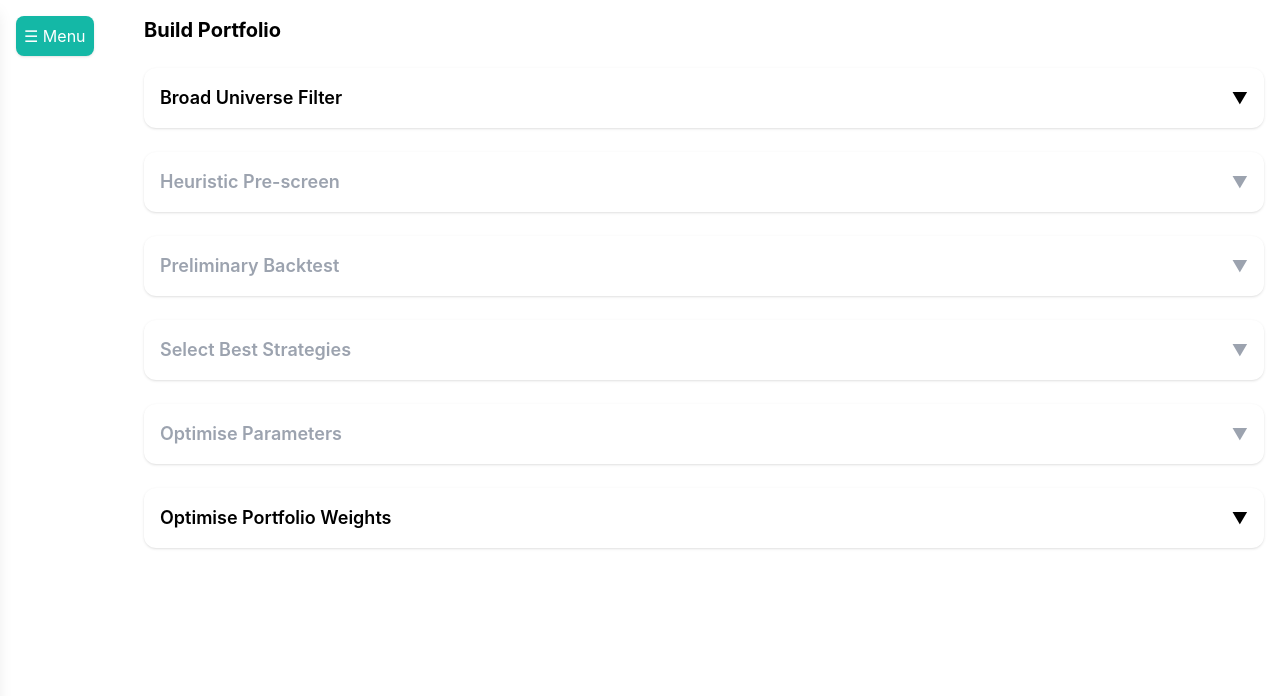
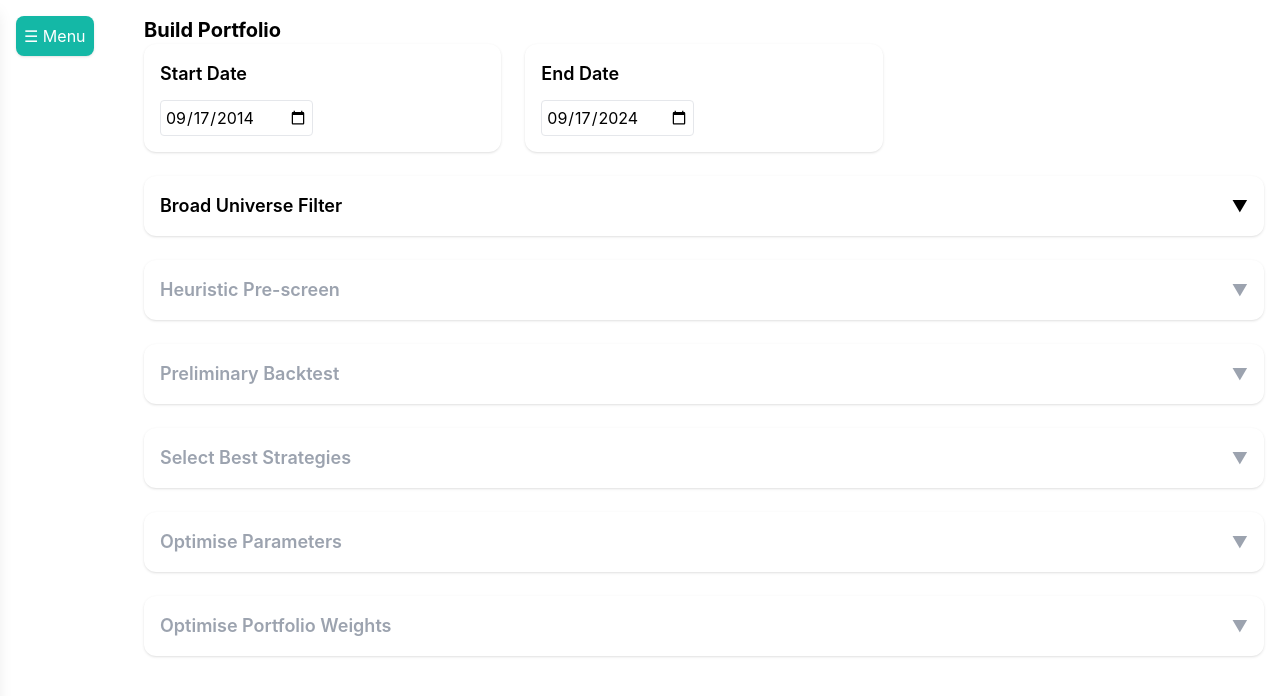
Before and after one commit to barneytodd/QuantApp, a React (Create React App) app in the folder frontend/: page /portfolio in a window 1280 px wide. Shown: the top 696 px of the page. Built offline with nearby package versions, Linux system fonts and the light colour scheme.

Commit message:
feature: add start and end date param cards to portfolio builder

```diff
--- a/frontend/src/pages/Backtesting/hooks/useOptimisation.js
+++ b/frontend/src/pages/Backtesting/hooks/useOptimisation.js
@@ -2,7 +2,7 @@ import { useState, useEffect } from "react";
 import { strategies } from "../parameters/strategyRegistry";
 import { globalParams } from "../parameters/globalParams";
 
-export function useOptimisation() {
+export function useOptimisation(startDate=null, endDate=null) {
   const [optimisationResult, setOptimisationResult] = useState(null);
   const [isLoading, setIsLoading] = useState(false);
   const [error, setError] = useState(null);
@@ -46,8 +46,10 @@ export function useOptimisation() {
         g.name,
         {
           value: g.name === "startDate"
-            ? startStr
-            : g.default,
+            ? startDate?.value ?? startStr
+            : g.name === "endDate"
+              ? endDate?.value ?? g.default
+              : g.default,
           lookback: g.lookback ?? null
         }
       ]))
@@ -55,7 +57,7 @@ export function useOptimisation() {
 
     setStratParams(strategyParamsDict);
     setGlobParams(globalParamsDict);
-  }, [])
+  }, [endDate?.value, startDate?.value])
 
 
   const optimiseParameters = async ({ strategyTypesWithSymbols, optimParams, scoringParams }) => {
@@ -73,7 +75,7 @@ export function useOptimisation() {
         }
       ])
     )
-    console.log(strats)
+
     const optimisationParams = Object.fromEntries(
       Object.entries(optimParams).map(([name, param]) => [
         name,
--- a/frontend/src/pages/PortfolioAnalysis/PortfolioAnalysis.js
+++ b/frontend/src/pages/PortfolioAnalysis/PortfolioAnalysis.js
@@ -4,8 +4,9 @@ import PreliminaryBacktest from "./components/stages/Stage3PreliminaryBacktest";
 import StrategySelection from "./components/stages/Stage4StrategySelect";
 import ParamOptimisation from "./components/stages/Stage5ParamOptimsation";
 import PortfolioWeights from "./components/stages/Stage6PortfolioWeights";
+import ParamCard from "../../components/ui/ParamCard";
 
-import { useState } from "react"
+import { useEffect, useState } from "react"
 import { useUniverseFilters } from "./hooks/useUniverseFilters";
 import { usePreScreen } from "./hooks/usePreScreen";
 import { usePrelimBacktest } from "./hooks/usePrelimBacktest";
@@ -14,39 +15,6 @@ import { useParamOptimisation } from "./hooks/useParamOptimisation"
 import { usePortfolioWeights } from "./hooks/usePortfolioWeights";
 
 
-const precomputedParamOptimisationResults = {
-  "breakout": {
-    "best_params": {"lookback": 20, "breakoutMultiplier": 0.0},
-    "aggregated_results": [
-      {"symbol": "AAPL", "strategy": "breakout", "returns": [
-        0.0015, -0.0005, 0.0025, 0.001, -0.0015, 0.003, 0.002, -0.0005, 0.0015, 0.0005,
-        -0.002, 0.001, 0.0005, -0.0005, 0.0015, 0.002, -0.001, 0.003, 0.0015, -0.0005,
-        0.0005, 0.001, -0.001, 0.002, 0.0005, 0.001, -0.0005, 0.0025, 0.002, -0.001
-      ]}
-    ]
-  },
-  "sma_crossover": {
-    "best_params": {"shortPeriod": 20, "longPeriod": 50},
-    "aggregated_results": [
-      {"symbol": "MSFT", "strategy": "sma_crossover", "returns": [
-        0.002, -0.001, 0.003, 0.001, -0.002, 0.004, 0.003, -0.001, 0.002, 0.001,
-        -0.003, 0.002, 0.001, -0.001, 0.002, 0.003, -0.002, 0.004, 0.002, -0.001,
-        0.001, 0.002, -0.002, 0.003, 0.001, 0.002, -0.001, 0.004, 0.003, -0.002
-      ]}
-    ]
-  },
-  "pairs_trading": {
-    "best_params": {"lookback": 20, "entryZ": 2, "exitZ": 0.5, "hedgeRatio": 1.0},
-    "aggregated_results": [
-      {"symbol": "AMZN-GOOG", "strategy": "pairs_trading", "returns": [
-        0.004, -0.003, 0.006, 0.002, -0.004, 0.008, 0.005, -0.002, 0.004, 0.003,
-        -0.006, 0.004, 0.002, -0.003, 0.004, 0.006, -0.004, 0.007, 0.004, -0.002,
-        0.002, 0.003, -0.003, 0.005, 0.002, 0.003, -0.002, 0.006, 0.005, -0.003
-      ]}
-    ]
-  }
-}
-
 export default function PortfolioBuilder() {
   const [showUniFilter, setShowUniFilter] = useState(false);
   const [showPreScreen, setShowPreScreen] = useState(false);
@@ -54,6 +22,9 @@ export default function PortfolioBuilder() {
   const [showStrategySelector, setShowStrategySelector] = useState(false);
   const [showParamOptimisation, setShowParamOptimisation] = useState(false);
   const [showPortfolioWeights, setShowPortfolioWeights] = useState(false);
+
+  const [startDate, setStartDate] = useState({});
+  const [endDate, setEndDate] = useState({});
 
   const {
     filterValues: uniFilterValues,
@@ -75,7 +46,7 @@ export default function PortfolioBuilder() {
     testingComplete: preScreenTestingComplete,
     progress: preScreenTestingProgress,
     fails: preScreenFails
-  } = usePreScreen(uniFilterResults, setShowPreScreen);
+  } = usePreScreen(uniFilterResults, endDate, setShowPreScreen);
 
   const {
     filterValues: backtestFilterValues,
@@ -87,7 +58,7 @@ export default function PortfolioBuilder() {
     strategyType: backtestStrategyType,
     pairsLoading: BacktestPairsLoading,
     pairsProgress: BacktestPairsProgress
-  } = usePrelimBacktest(preScreenFilterResults, setShowPrelimBacktest);
+  } = usePrelimBacktest(preScreenFilterResults, endDate, setShowPrelimBacktest);
 
   const {
     paramValues: strategySelectParamValues,
@@ -99,7 +70,7 @@ export default function PortfolioBuilder() {
     strategyType: strategySelectStrategyType,
     uploadComplete: strategySelectUploadComplete,
     progress: strategySelectProgress
-  } = useStrategySelect(backtestFilterResults, setShowStrategySelector)
+  } = useStrategySelect(backtestFilterResults, startDate, endDate, setShowStrategySelector)
 
   const {
     optimisationParams: paramOptimisationParams,
@@ -109,7 +80,7 @@ export default function PortfolioBuilder() {
     optimLoading: paramOptimisationLoading,
     optimError: paramOptimisationError,
     progress: paramOptimisationProgress
-  } = useParamOptimisation(strategySelectResults, setShowParamOptimisation)
+  } = useParamOptimisation(strategySelectResults, startDate, endDate, setShowParamOptimisation)
 
   const {
     portfolioWeightsParams,
@@ -124,7 +95,7 @@ export default function PortfolioBuilder() {
     savePortfolioToDB,
     saving: savingPortfolio,
     saved: savedPortfolio
-  } = usePortfolioWeights(precomputedParamOptimisationResults, setShowPortfolioWeights)
+  } = usePortfolioWeights(paramOptimisationResults, setShowPortfolioWeights)
 
   const handleUniverseFilters = async () => {
     await filterUniverse();
@@ -154,9 +125,33 @@ export default function PortfolioBuilder() {
     await savePortfolioToDB(portfolioWeightsResult);
   }
 
+  useEffect(() => {
+    const today = new Date();
+    const start = new Date();
+    const end = new Date()
+    start.setFullYear(today.getFullYear() - 11);
+    end.setFullYear(today.getFullYear() - 1)
+
+    const startStr = start.toISOString().split("T")[0].replace(/-/g, "-");
+    const endStr = end.toISOString().split("T")[0].replace(/-/g, "-");
+
+    setStartDate({value: startStr, type: "date", label: "Start Date"})
+    setEndDate({value: endStr, type: "date", label: "End Date"})
+  }, [])
+
   return (
     <div className="p-4">
       <h1 className="text-xl font-bold">Build Portfolio</h1>
+      <div className="grid grid-cols-1 md:grid-cols-3 gap-6">
+        <ParamCard
+          param={startDate}
+          setParam={setStartDate}
+        />
+        <ParamCard
+          param={endDate}
+          setParam={setEndDate}
+        />
+      </div>
       <UniverseFilter
         filterValues={uniFilterValues}
         setFilterValues={setUniFilterValues}
@@ -234,7 +229,7 @@ export default function PortfolioBuilder() {
         hrpLoading={portfolioWeightsHrpLoading}
         optimisationLoading={portfolioWeightsOptimisationLoading}
         portfolioWeightsError={portfolioWeightsError}
-        paramOptimisationResults={precomputedParamOptimisationResults}
+        paramOptimisationResults={paramOptimisationResults}
         onSavePortfolio={handleSavePortfolioToDB}
         savingPortfolio={savingPortfolio}
         savedPortfolio={savedPortfolio}
--- a/frontend/src/pages/PortfolioAnalysis/hooks/useParamOptimisation.js
+++ b/frontend/src/pages/PortfolioAnalysis/hooks/useParamOptimisation.js
@@ -2,7 +2,7 @@ import { useState, useEffect, useRef } from "react";
 import { useOptimisation } from "../../Backtesting/hooks/useOptimisation";
 import { params } from "../params/paramOptimisationParams"
 
-export function useParamOptimisation(strategySelectResults, setVisible) {
+export function useParamOptimisation(strategySelectResults, startDate, endDate, setVisible) {
     const [optimisationParams, setOptimisationParams] = useState({});
     const [progress, setProgress] = useState({});
     const evtSourceRef = useRef(null);
@@ -14,7 +14,7 @@ export function useParamOptimisation(strategySelectResults, setVisible) {
         optimiseParameters,
         isLoading: optimLoading,
         error: optimError
-    } = useOptimisation();
+    } = useOptimisation(startDate, endDate);
 
     useEffect(() => {
         const optimisationParamDefaults = Object.fromEntries(
@@ -45,6 +45,7 @@ export function useParamOptimisation(strategySelectResults, setVisible) {
             console.warn("No strategy selection results provided");
             return;
         }
+        console.log(strategySelectResults)
         setOptimisationResult(null);
         setProgress({});
 
--- a/frontend/src/pages/PortfolioAnalysis/hooks/usePrelimBacktest.js
+++ b/frontend/src/pages/PortfolioAnalysis/hooks/usePrelimBacktest.js
@@ -4,7 +4,7 @@ import { strategies } from "../../Backtesting/parameters/strategyRegistry";
 import { useStrategyParams } from "../../Backtesting/hooks/useStrategyParams";
 import { usePairs } from "../../Backtesting/hooks/usePairs"
 
-export function usePrelimBacktest(preScreenResults, setVisible) {
+export function usePrelimBacktest(preScreenResults, endDate, setVisible) {
     const [filterValues, setFilterValues] = useState({});
     const [filterResults, setFilterResults] = useState(null);
     const [isLoading, setIsLoading] = useState(false);
@@ -108,10 +108,22 @@ export function usePrelimBacktest(preScreenResults, setVisible) {
                 ),
             ];
 
+            const end = new Date(endDate.value);
+            const start = new Date(end);
+            start.setFullYear(end.getFullYear() - 1);
+
+            const startStr = start.toISOString().split("T")[0].replace(/-/g, "-");
+
             const params = Object.fromEntries(
             Object.entries(advancedParams)
                 .filter(([key, _]) => !key.endsWith("_weight"))
-                .map(([k, v]) => [k, { value: v.value, lookback: v.lookback ?? false }])
+                .map(([k, v]) => [
+                    k,
+                    {
+                        value: k === "startDate" ? startStr : k === "endDate" ? endDate.value : v.value,
+                        lookback: v.lookback ?? false
+                    }
+                ])
                 .concat(
                     Object.entries(basicParams).map(([k, v]) => [k, { value: v.value, lookback: v.lookback ?? false }])
                 )
```
Also changed, not shown: frontend/src/pages/PortfolioAnalysis/hooks/usePreScreen.js (+7 -8 lines), frontend/src/pages/PortfolioAnalysis/hooks/useStrategySelect.js (+12 -14 lines).
